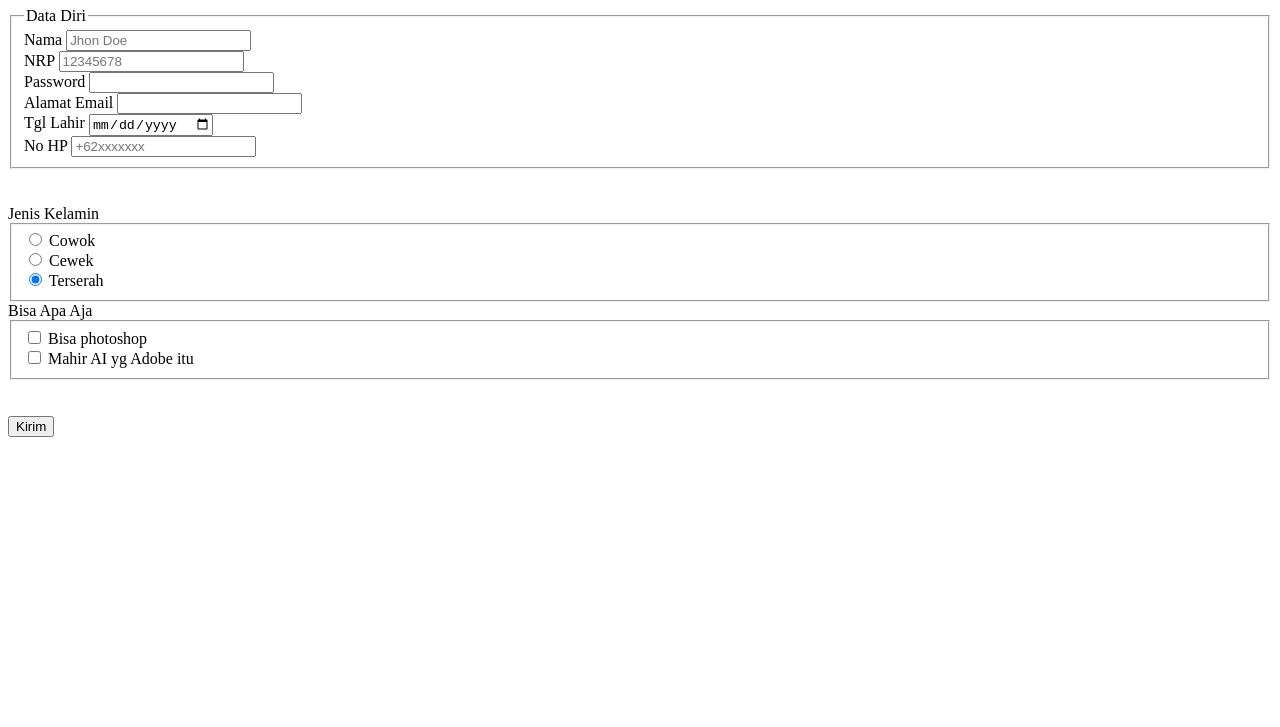
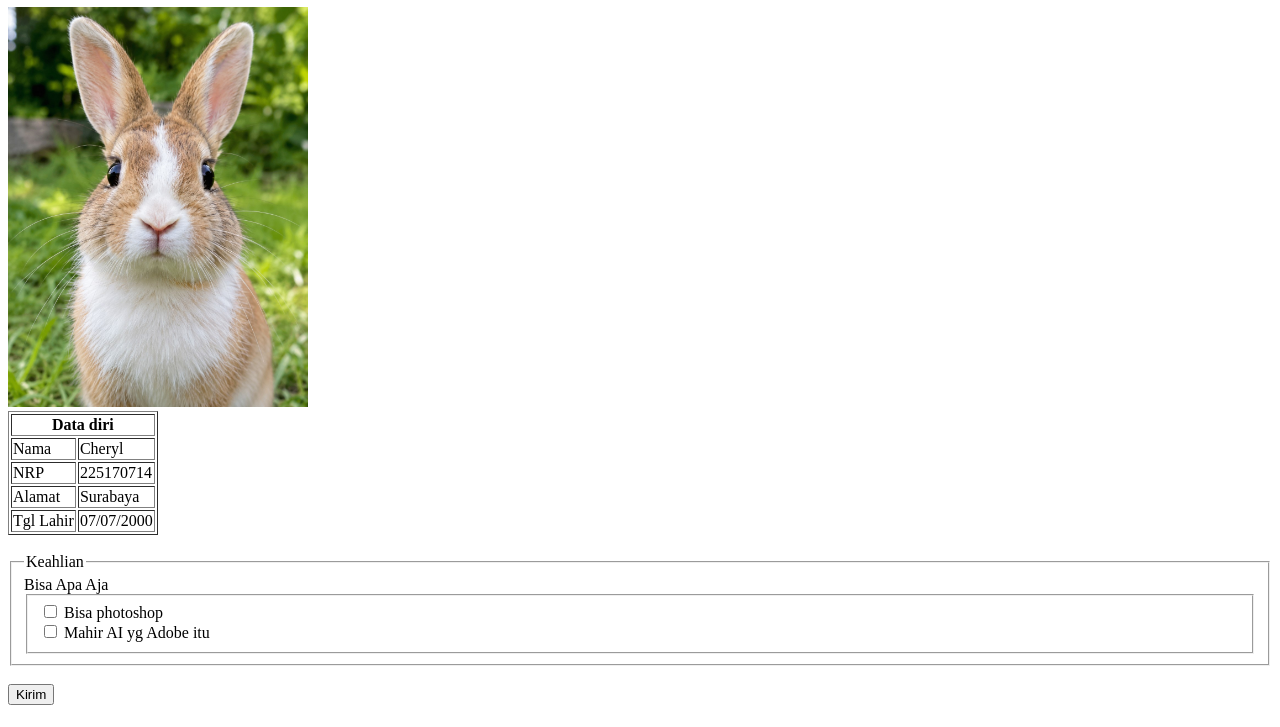
Before and after one commit to cheryl077/week05, a plain HTML site: page index.html in a window 1280 px wide. Shown: the part 73-800 px from the top of the page. Drawn offline with Linux system fonts and the light colour scheme.

Commit message:
Folder.html

```diff
--- a/index.html
+++ b/index.html
@@ -4,50 +4,35 @@
 	<meta charset="UTF-8">
 	<meta name="viewport" content="width=device-width, initial-scale=1.0">
 	<title>Menu Form</title>
-	<!-- Perbaikan tanda '=' pada rel dan href -->
 	<link rel="icon" type="image/png" href="gambar/favicon-32x32.png">
 </head>
 <body>
 
-	<h1>Data Diri</h1>
+	<h1>CV</h1>
+	<img src="kelinci.jpg" width="300" height="400" alt="Foto Kelinci">
 
-	<form action="pindex.html" method="GET">
+	<table border="1">
+		<tr><td colspan="2" style="text-align: center; font-weight: bold;">Data diri</td></tr>
+		<tr><td>Nama</td><td>Cheryl</td></tr>
+		<tr><td>NRP</td><td>225170714</td></tr>
+		<tr><td>Alamat</td><td>Surabaya</td></tr>
+		<tr><td>Tgl Lahir</td><td>07/07/2000</td></tr>
+	</table>
+
+	<br>
+
+	<!-- Action diubah ke Folder1.html -->
+	<form action="Folder2.html" method="GET">
 		<fieldset id="data-diri">
-			<legend>Data Diri</legend>
-			<label for="nama">Nama</label>
-			<input type="text" id="nama" name="nama" required placeholder="Jhon Doe"><br>
+			<legend>Keahlian</legend>
+			<label>Bisa Apa Aja</label><br>
+			<fieldset id="kemampuan">
+				<input type="checkbox" name="pakar" value="PS" id="ps"> <label for="ps">Bisa photoshop</label><br>
+				<input type="checkbox" name="pakar" value="AI" id="ai"> <label for="ai">Mahir AI yg Adobe itu</label><br>
+			</fieldset>
+		</fieldset> <!-- Penutup fieldset yang sebelumnya hilang -->
 
-			<label for="nrp">NRP</label>
-			<input type="text" id="nrp" name="nrp" required placeholder="12345678"><br>
-
-			<label for="pwd">Password</label>
-			<input type="password" id="pwd" name="pwd" required><br>
-
-			<label for="surel">Alamat Email</label>
-			<input type="email" id="surel" name="surel" required><br>
-
-			<label for="ultah">Tgl Lahir</label>
-			<input type="date" id="ultah" name="ultah"><br>
-
-			<label for="telp">No HP</label>
-			<input type="tel" id="telp" name="nohp" required placeholder="+62xxxxxxx"><br>
-		</fieldset>
-
-		<br><br>
-		<label>Jenis Kelamin</label>
-		<fieldset id="gender">
-			<input type="radio" name="gender" value="L" id="cowok"> <label for="cowok">Cowok</label><br>
-			<input type="radio" name="gender" value="P" id="cewek"> <label for="cewek">Cewek</label><br>
-			<input type="radio" name="gender" value="X" id="terserah" checked> <label for="terserah">Terserah</label><br>
-		</fieldset>
-
-		<label>Bisa Apa Aja</label>
-		<fieldset id="kemampuan">
-			<input type="checkbox" name="pakar" value="PS" id="ps"> <label for="ps">Bisa photoshop</label><br>
-			<input type="checkbox" name="pakar" value="AI" id="ai"> <label for="ai">Mahir AI yg Adobe itu</label><br>
-		</fieldset>
-
-		<br><br>
+		<br>
 		<input type="submit" value="Kirim">
 	</form>
 
```
